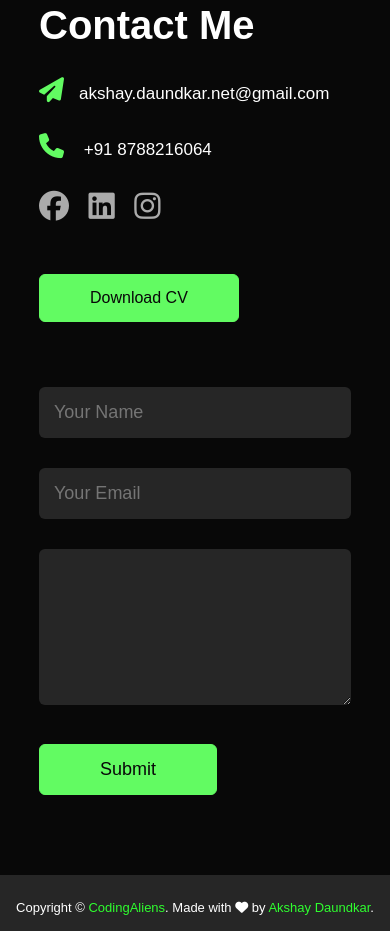
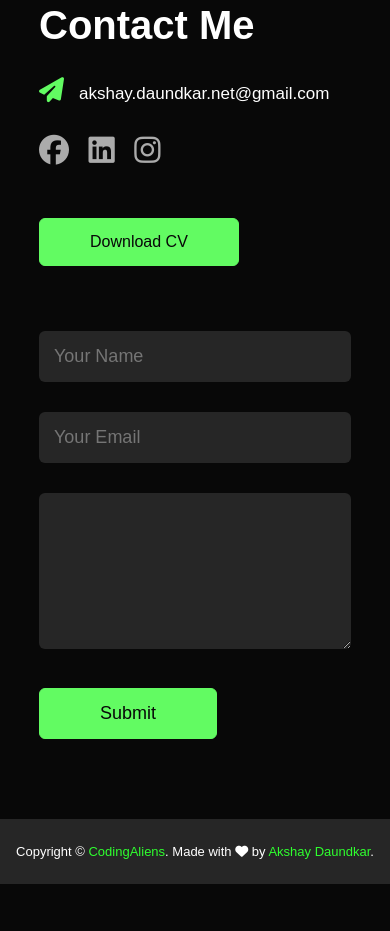
Before and after one commit to Akshay-Daundkar-14/Simple_Portfolio1, a plain HTML site: page index.html in a window 390 px wide. Shown: the part 4927-5858 px from the top of the page. After the commit the page ends 5811 px from the top, so only its background shows below. Drawn offline with Linux system fonts and the light colour scheme.

Commit message:
Remove Mobile Number

```diff
--- a/index.html
+++ b/index.html
@@ -270,7 +270,6 @@
               <i class="fa-solid fa-paper-plane"></i
               >akshay.daundkar.net@gmail.com
             </p>
-            <p><i class="fa-solid fa-phone"></i> +91 8788216064</p>
             <div class="social-icons">
               <a href="#"><i class="fa-brands fa-facebook"></i></a>
               <a href="https://www.linkedin.com/in/akshay-daundkar/" target="_blank"><i class="fa-brands fa-linkedin"></i></a>
```
